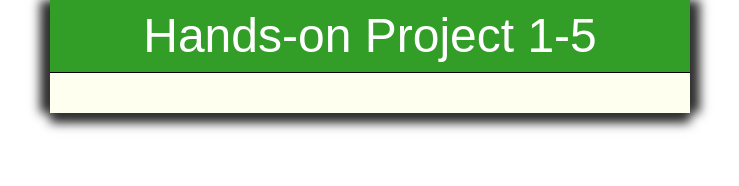
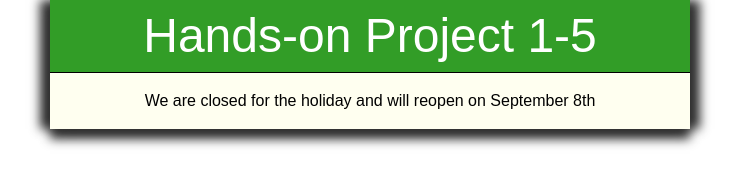
Before and after one commit to HeidiKini/COSC2360, a plain HTML site: page js01/project05/project01-05.html in a window 1280 px wide. Shown: the whole page, without its empty margins (270-1009 px from the left). Drawn offline with Linux system fonts and the light colour scheme.

Commit message:
finished project05

```diff
--- a/js01/project05/project01-05_txt.html
+++ b/js01/project05/project01-05.html
@@ -6,8 +6,8 @@
       Chapter 1
       Hands-on Project 1-5
 
-      Author:
-      Date:
+      Author: Heidi Kinikini
+      Date: 09/01/24
 
       Filename: project01-05.html
    -->
@@ -16,7 +16,7 @@
    <title>Hands-on Project 1-5</title>
    <link rel="stylesheet" href="styles.css" />
    <script>
-      Let reopenDate = "September 8th;
+      let reopenDate = "September 8th"
    </script>
 </head>
 
@@ -29,8 +29,7 @@
 
    <article>
       <script>
-         /* Create a custom reopening message //
-         Document.write["<p>We are closed for the holiday and will reopen on " + reopendate + "</p>"];
+         document.write("<p>We are closed for the holiday and will reopen on " + reopenDate + "</p>");
       </script>
    </article>
 </body>
```
